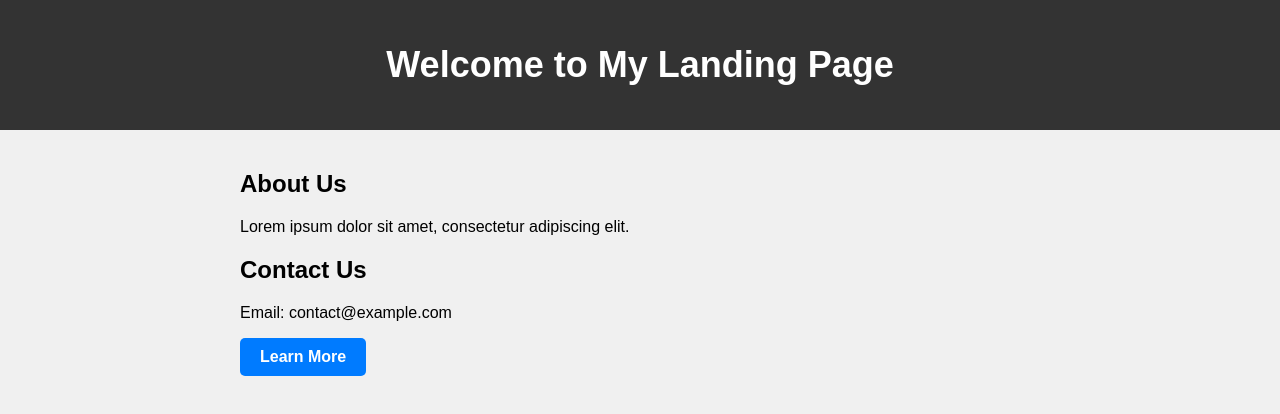
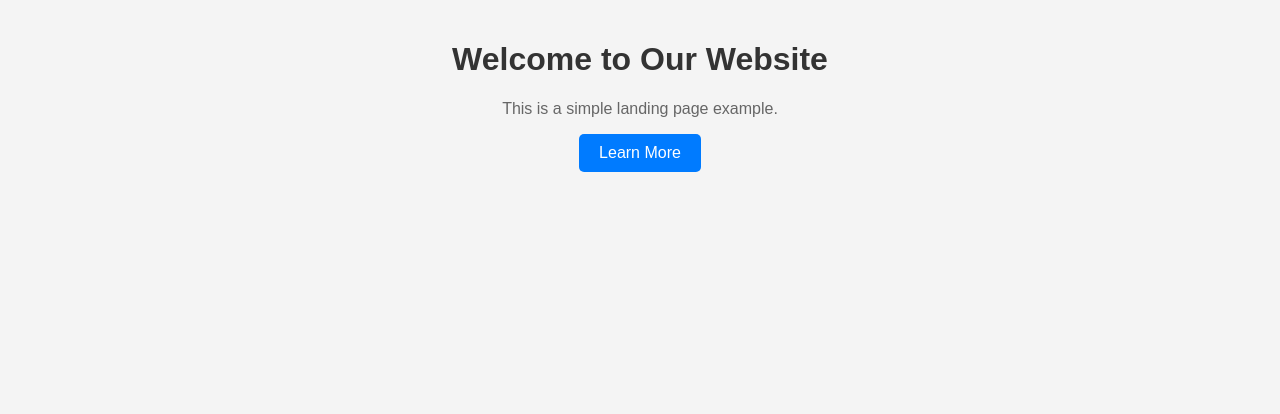
Before and after one commit to shivanshjaitly/Demo-website, a plain HTML site: page index.html in a window 1280 px wide. Drawn offline with Linux system fonts and the light colour scheme.

Commit message:
Add files via upload

```diff
--- a/index.html
+++ b/index.html
@@ -3,58 +3,49 @@
 <head>
     <meta charset="UTF-8">
     <meta name="viewport" content="width=device-width, initial-scale=1.0">
-    <title>My Landing Page</title>
+    <title>Simple Landing Page</title>
     <style>
-        /* CSS styles go here */
         body {
             font-family: Arial, sans-serif;
-            background-color: #f0f0f0;
+            background-color: #f4f4f4;
             margin: 0;
             padding: 0;
-        }
-
-        header {
-            background-color: #333;
-            color: #fff;
-            padding: 20px 0;
-            text-align: center;
-        }
-
-        h1 {
-            font-size: 36px;
         }
 
         .container {
             max-width: 800px;
             margin: 0 auto;
             padding: 20px;
+            text-align: center;
         }
 
-        .cta-button {
+        h1 {
+            color: #333;
+        }
+
+        p {
+            color: #666;
+        }
+
+        .btn {
             display: inline-block;
             padding: 10px 20px;
             background-color: #007BFF;
             color: #fff;
             text-decoration: none;
-            font-weight: bold;
             border-radius: 5px;
         }
 
-        .cta-button:hover {
+        .btn:hover {
             background-color: #0056b3;
         }
     </style>
 </head>
 <body>
-    <header>
-        <h1>Welcome to My Landing Page</h1>
-    </header>
     <div class="container">
-        <h2>About Us</h2>
-        <p>Lorem ipsum dolor sit amet, consectetur adipiscing elit.</p>
-        <h2>Contact Us</h2>
-        <p>Email: contact@example.com</p>
-        <a href="#" class="cta-button">Learn More</a>
+        <h1>Welcome to Our Website</h1>
+        <p>This is a simple landing page example.</p>
+        <a href="#" class="btn">Learn More</a>
     </div>
 </body>
 </html>
```
